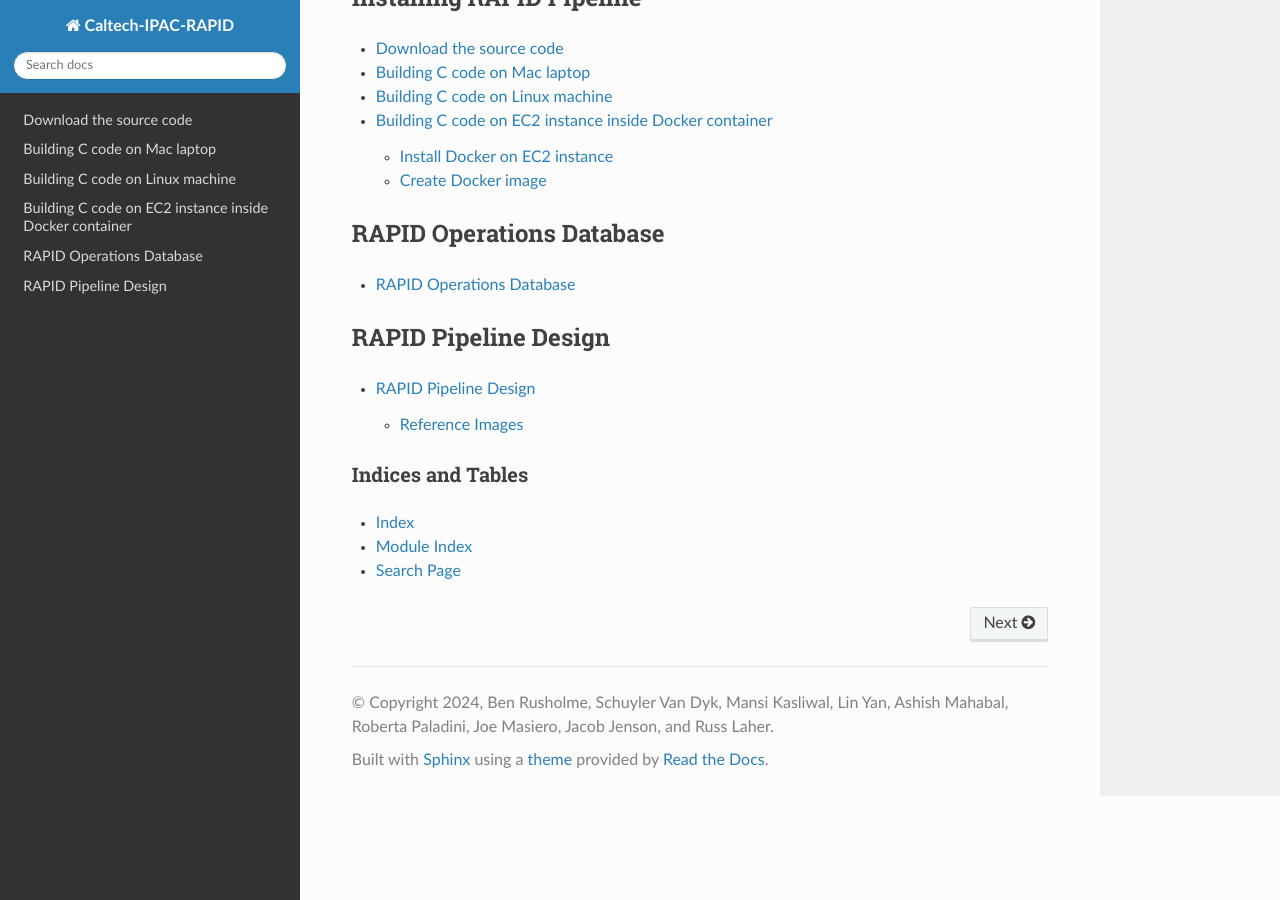
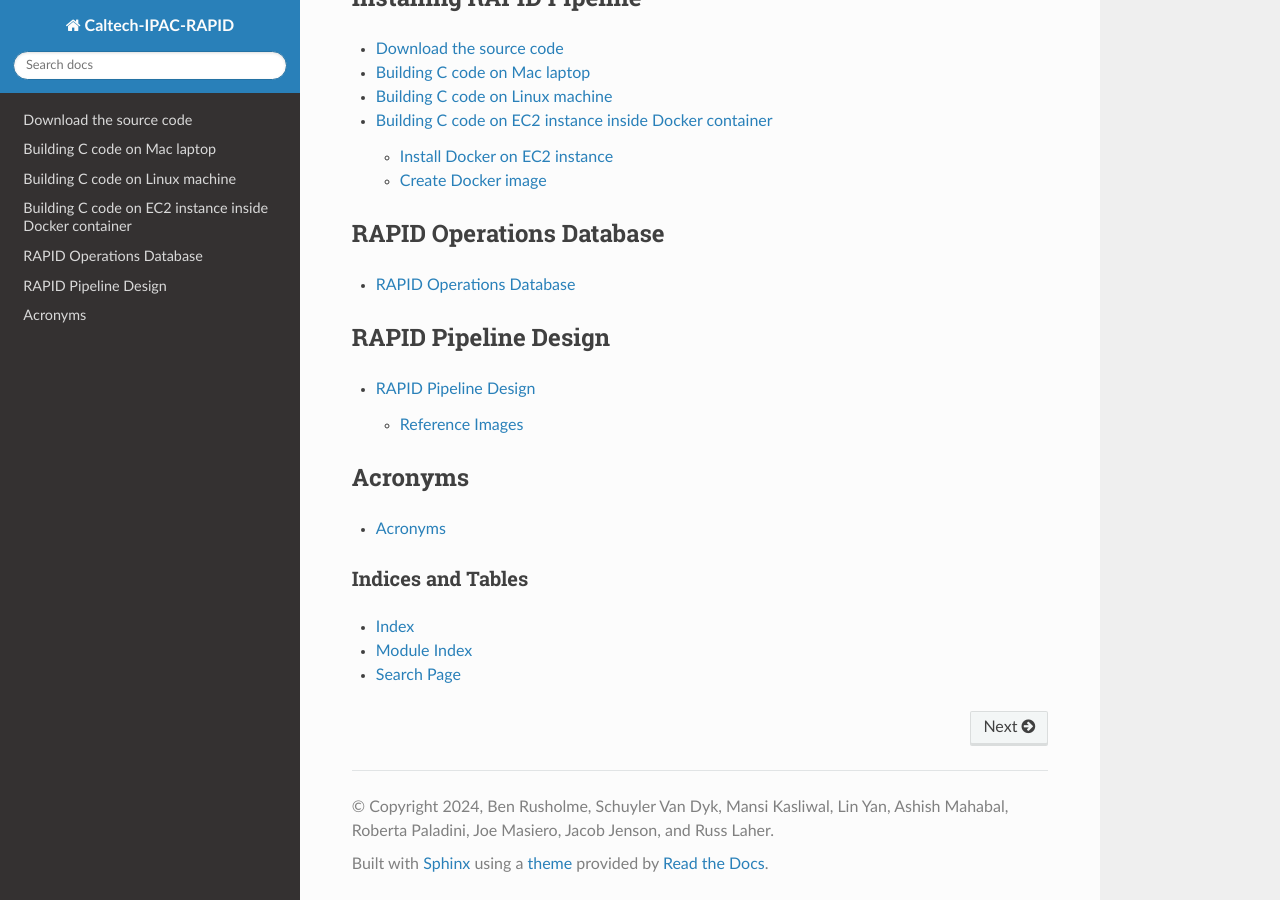
Before and after one commit to Caltech-IPAC/rapid, a Sphinx documentation site: the page built from docs/source/index.rst, in a window 1280 px wide and 900 px high, scrolled down 1017 px. Built offline with Sphinx 7.4.7 and the Read the Docs theme 2.0.0, drawn with Linux system fonts in a browser that asks for light colours.

Commit message:
Added acronyms page.

```diff
--- /dev/null
+++ b/docs/source/acronyms.rst
@@ -0,0 +1,4 @@
+Acronyms
+####################################################
+
+SCA             Sensor Chip Assembly
--- a/docs/source/index.rst
+++ b/docs/source/index.rst
@@ -79,6 +79,14 @@ RAPID Pipeline Design
 
    pl/pl.rst
 
+Acronyms
+************************************
+
+.. toctree::
+   :maxdepth: 1
+
+   acronyms.rst
+
 Indices and Tables
 ==================
 
```
